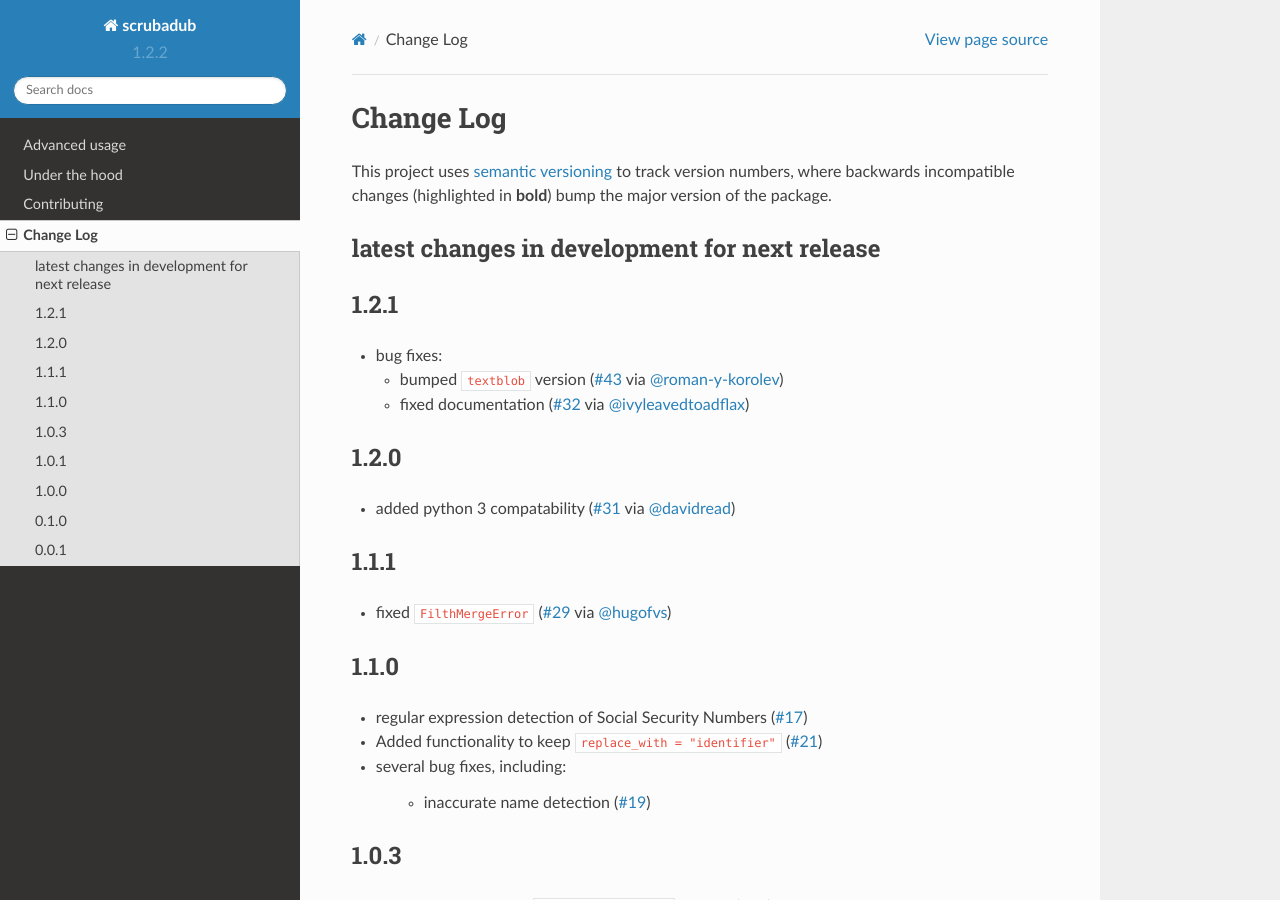
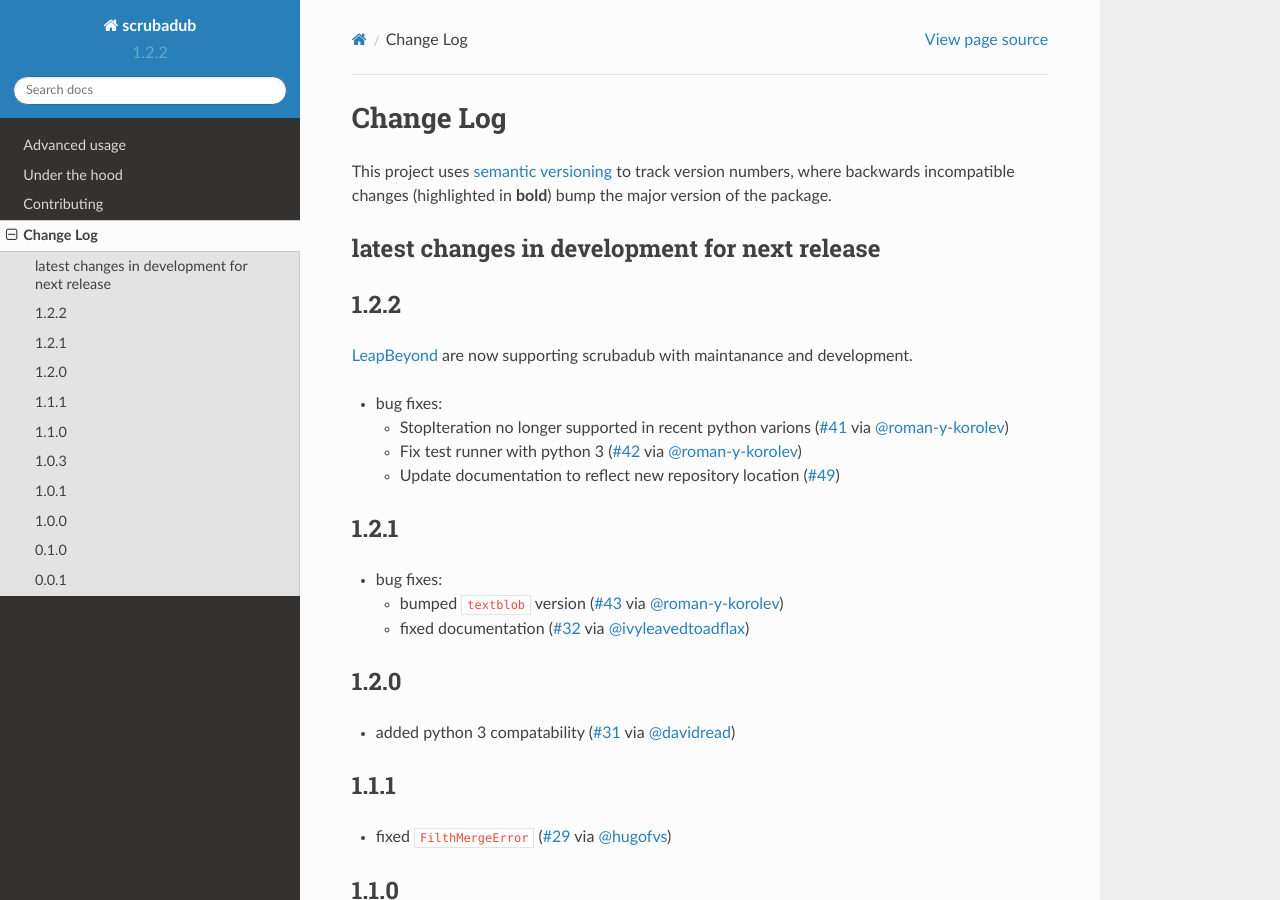
Before and after one commit to LeapBeyond/scrubadub, a Sphinx documentation site: the page built from docs/changelog.rst, in a window 1280 px wide and 900 px high. Built offline with Sphinx 7.4.7 and the Read the Docs theme 2.0.0, drawn with Linux system fonts in a browser that asks for light colours.

Commit message:
update the changelog

```diff
--- a/docs/changelog.rst
+++ b/docs/changelog.rst
@@ -10,6 +10,19 @@ latest changes in development for next release
 ----------------------------------------------
 
 .. THANKS FOR CONTRIBUTING; MENTION WHAT YOU DID IN THIS SECTION HERE!
+
+1.2.2
+-----
+
+`LeapBeyond <http://leapbeyond.ai/>`_ are now supporting scrubadub with maintanance and development.
+
+* bug fixes:
+
+  * StopIteration no longer supported in recent python varions (`#41`_ via `@roman-y-korolev`_)
+
+  * Fix test runner with python 3 (`#42`_ via `@roman-y-korolev`_)
+
+  * Update documentation to reflect new repository location (`#49`_)
 
 1.2.1
 -----
@@ -112,4 +125,7 @@ latest changes in development for next release
 .. _#29: https://github.com/LeapBeyond/scrubadub/issues/29
 .. _#31: https://github.com/LeapBeyond/scrubadub/pull/31
 .. _#32: https://github.com/LeapBeyond/scrubadub/pull/32
+.. _#41: https://github.com/LeapBeyond/scrubadub/pull/41
+.. _#42: https://github.com/LeapBeyond/scrubadub/pull/42
 .. _#43: https://github.com/LeapBeyond/scrubadub/pull/43
+.. _#49: https://github.com/LeapBeyond/scrubadub/pull/49
```
